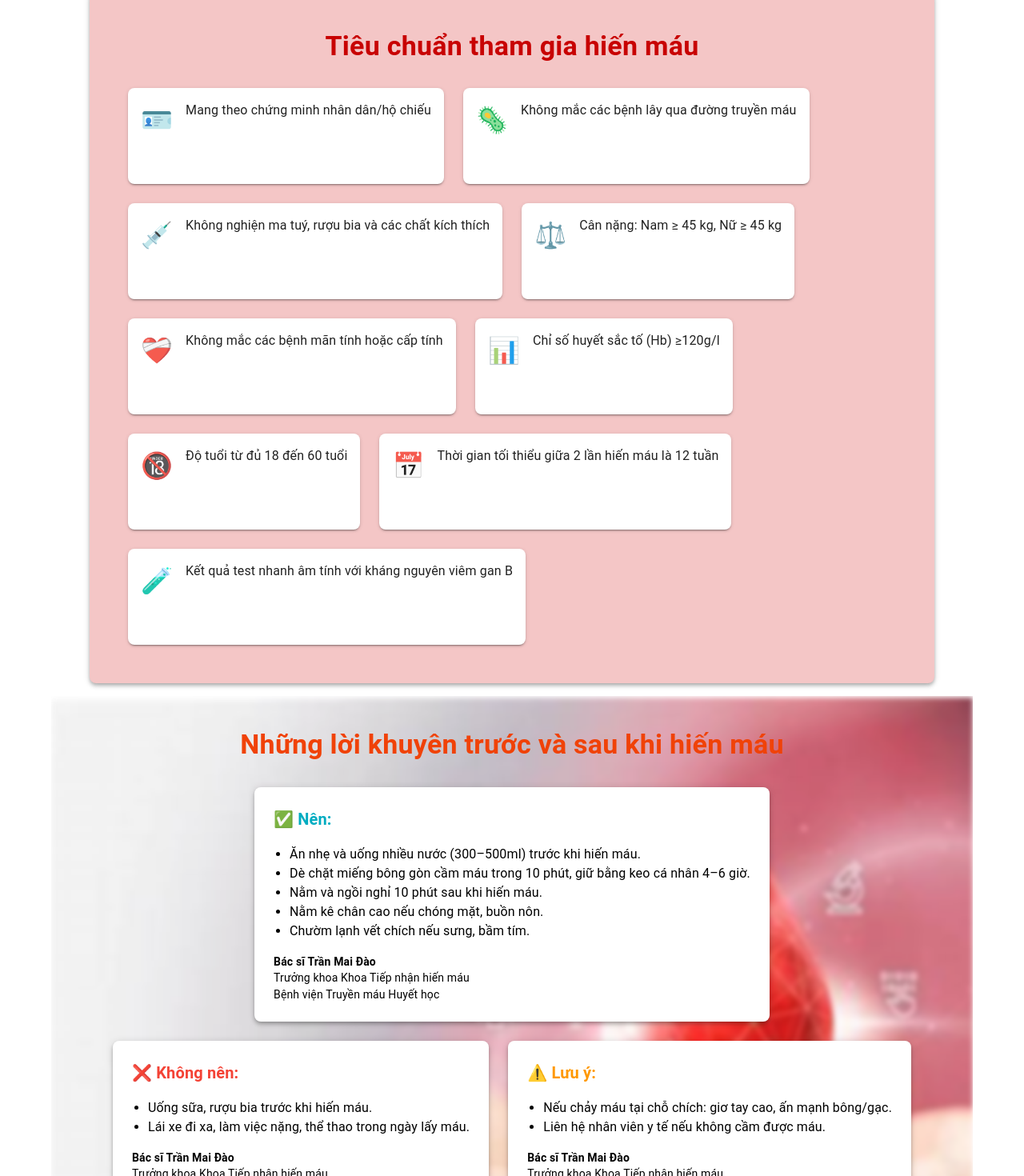
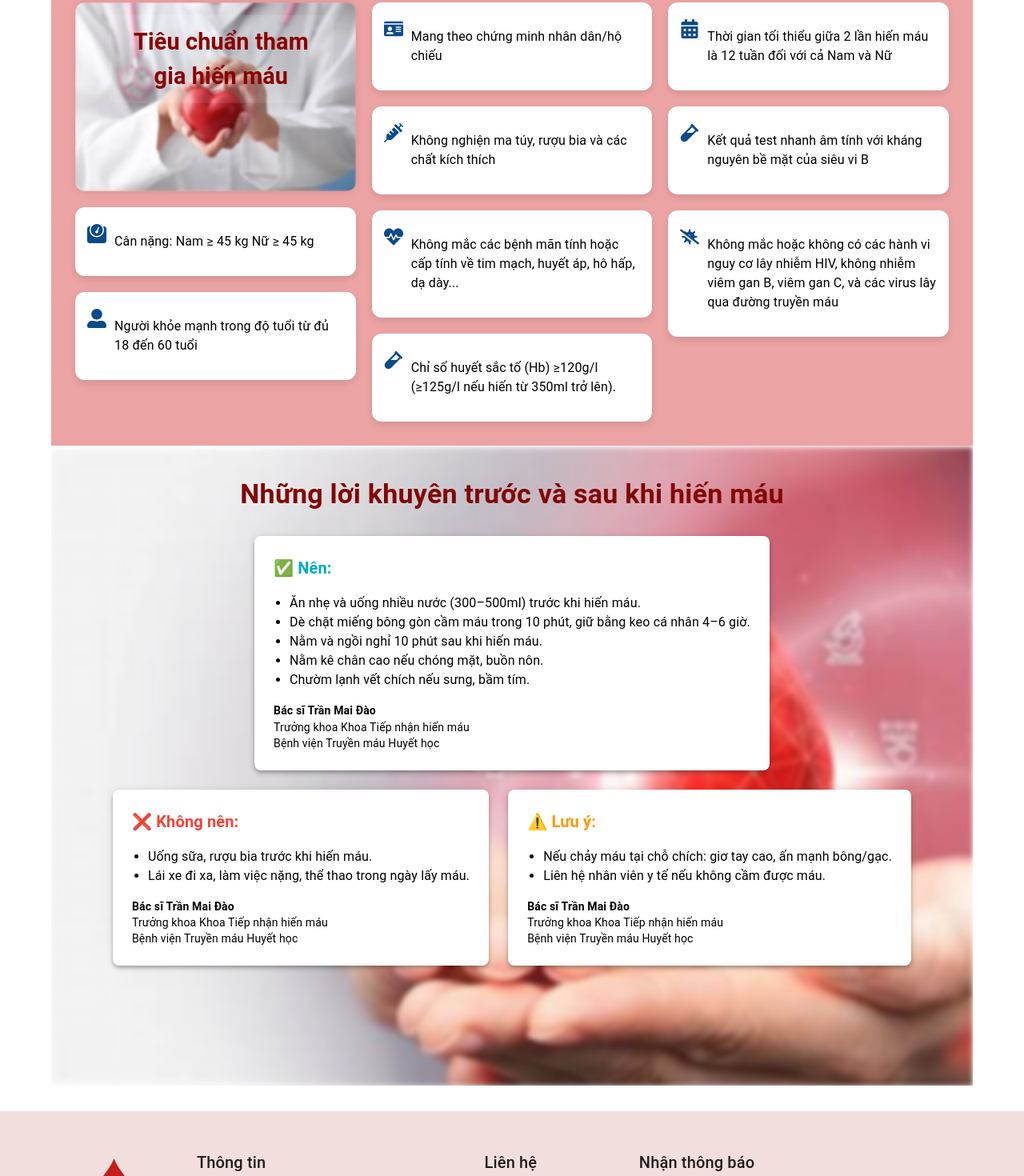
Before and after one commit to Huukha182624/Blood_donationFE, a React (Vite) app: page /hien-mau in a window 1280 px wide. Shown: the part 268-1738 px from the top of the page at 80% size. Built offline with nearby package versions, Linux system fonts and the light colour scheme.

Commit message:
Update BloodDonation.jsx

```diff
--- a/src/pages/BloodDonation.jsx
+++ b/src/pages/BloodDonation.jsx
@@ -1,166 +1,15 @@
-import React from 'react';
-import { Box, Grid, Paper, Typography } from '@mui/material';
-
-// Danh sách tiêu chuẩn hiến máu
-const standards = [
-    { icon: '🪪', text: 'Mang theo chứng minh nhân dân/hộ chiếu' },
-    { icon: '🦠', text: 'Không mắc các bệnh lây qua đường truyền máu' },
-    { icon: '💉', text: 'Không nghiện ma tuý, rượu bia và các chất kích thích' },
-    { icon: '⚖️', text: 'Cân nặng: Nam ≥ 45 kg, Nữ ≥ 45 kg' },
-    { icon: '❤️‍🩹', text: 'Không mắc các bệnh mãn tính hoặc cấp tính' },
-    { icon: '📊', text: 'Chỉ số huyết sắc tố (Hb) ≥120g/l' },
-    { icon: '🔞', text: 'Độ tuổi từ đủ 18 đến 60 tuổi' },
-    { icon: '📅', text: 'Thời gian tối thiểu giữa 2 lần hiến máu là 12 tuần' },
-    { icon: '🧪', text: 'Kết quả test nhanh âm tính với kháng nguyên viêm gan B' },
-];
-
-const StandardsBox = () => {
-    return (
-        <Box sx={{ backgroundColor: '#fff', py: 2, px: { xs: 2, md: 6 } }}>
-            <Box
-                sx={{
-                    maxWidth: 1200,
-                    mx: 'auto',
-                    backgroundColor: 'rgb(244, 198, 198)',
-                    borderRadius: 2,
-                    boxShadow: 4,
-                    p: { xs: 3, md: 6 },
-                }}
-            >
-                <Typography
-                    variant="h4"
-                    align="center"
-                    sx={{ fontWeight: 'bold', color: 'rgb(200, 2, 2)', mb: 4 }}
-                >
-                    Tiêu chuẩn tham gia hiến máu
-                </Typography>
-
-                <Grid container spacing={3}>
-                    {standards.map((item, index) => (
-                        <Grid item xs={12} sm={6} md={4} key={index}>
-                            <Paper
-                                elevation={2}
-                                sx={{
-                                    p: 2,
-                                    minHeight: 120,
-                                    display: 'flex',
-                                    alignItems: 'flex-start',
-                                    gap: 2,
-                                    borderRadius: 2,
-                                    backgroundColor: '#ffffff',
-                                }}
-                            >
-                                <Box sx={{ fontSize: 32 }}>{item.icon}</Box>
-                                <Typography variant="body1">{item.text}</Typography>
-                            </Paper>
-                        </Grid>
-                    ))}
-                </Grid>
-            </Box>
-        </Box>
-    );
-};
+// BloodDonation.jsx
+import React from "react";
+import BloodDonationStandards from "../components/BloodDonationStandards";
 
 
+import Tips from "../components/Tips"; // bạn có thể chia phần lời khuyên ra file riêng
 
-
-// TRANG CHÍNH
 const BloodDonation = () => {
     return (
         <>
-            {/* PHẦN 1: TIÊU CHUẨN HIẾN MÁU */}
-            <StandardsBox />
-
-            {/* PHẦN 2: HƯỚNG DẪN TRƯỚC VÀ SAU KHI HIẾN */}
-            <Box sx={{ position: 'relative', minHeight: '100vh', overflow: 'hidden' }}>
-                {/* Background mờ */}
-                <Box
-                    sx={{
-                        position: 'absolute',
-                        top: 2,
-                        left: 0,
-                        width: '100%',
-                        height: '100%',
-                        backgroundImage: 'url("/donation.jpg")',
-                        backgroundSize: 'cover',
-                        backgroundPosition: 'center',
-                        opacity: 0.9,
-                        filter: 'blur(3px)',
-                        zIndex: 0,
-                    }}
-                />
-                {/* Nội dung nổi bật */}
-                <Box sx={{ position: 'relative', zIndex: 1, color: 'white', py: 5, px: 2 }}>
-                    <Typography variant="h4" align="center" sx={{ color: 'rgb(240, 66, 8)', fontWeight: 'bold', mb: 4 }}>
-                        Những lời khuyên trước và sau khi hiến máu
-                    </Typography>
-
-                    <Grid container spacing={3} justifyContent="center">
-                        {/* ✅ NÊN */}
-                        <Grid item xs={12} md={4}>
-                            <Paper elevation={4} sx={{ p: 3, borderRadius: 2, backgroundColor: 'white', color: 'black' }}>
-                                <Typography variant="h6" sx={{ color: '#00ACC1', fontWeight: 'bold', mb: 1 }}>
-                                    ✅ Nên:
-                                </Typography>
-                                <ul style={{ paddingLeft: 20 }}>
-                                    <li>Ăn nhẹ và uống nhiều nước (300–500ml) trước khi hiến máu.</li>
-                                    <li>Dè chặt miếng bông gòn cầm máu trong 10 phút, giữ bằng keo cá nhân 4–6 giờ.</li>
-                                    <li>Nằm và ngồi nghỉ 10 phút sau khi hiến máu.</li>
-                                    <li>Nằm kê chân cao nếu chóng mặt, buồn nôn.</li>
-                                    <li>Chườm lạnh vết chích nếu sưng, bầm tím.</li>
-                                </ul>
-                                <Typography variant="body2" sx={{ mt: 2 }}>
-                                    <strong>Bác sĩ Trần Mai Đào</strong>
-                                    <br />
-                                    Trưởng khoa Khoa Tiếp nhận hiến máu
-                                    <br />
-                                    Bệnh viện Truyền máu Huyết học
-                                </Typography>
-                            </Paper>
-                        </Grid>
-
-                        {/* ❌ KHÔNG NÊN */}
-                        <Grid item xs={12} md={4}>
-                            <Paper elevation={4} sx={{ p: 3, borderRadius: 2, backgroundColor: 'white', color: 'black' }}>
-                                <Typography variant="h6" sx={{ color: '#F44336', fontWeight: 'bold', mb: 1 }}>
-                                    ❌ Không nên:
-                                </Typography>
-                                <ul style={{ paddingLeft: 20 }}>
-                                    <li>Uống sữa, rượu bia trước khi hiến máu.</li>
-                                    <li>Lái xe đi xa, làm việc nặng, thể thao trong ngày lấy máu.</li>
-                                </ul>
-                                <Typography variant="body2" sx={{ mt: 2 }}>
-                                    <strong>Bác sĩ Trần Mai Đào</strong>
-                                    <br />
-                                    Trưởng khoa Khoa Tiếp nhận hiến máu
-                                    <br />
-                                    Bệnh viện Truyền máu Huyết học
-                                </Typography>
-                            </Paper>
-                        </Grid>
-
-                        {/* ⚠️ LƯU Ý */}
-                        <Grid item xs={12} md={4}>
-                            <Paper elevation={4} sx={{ p: 3, borderRadius: 2, backgroundColor: 'white', color: 'black' }}>
-                                <Typography variant="h6" sx={{ color: '#FF9800', fontWeight: 'bold', mb: 1 }}>
-                                    ⚠️ Lưu ý:
-                                </Typography>
-                                <ul style={{ paddingLeft: 20 }}>
-                                    <li>Nếu chảy máu tại chỗ chích: giơ tay cao, ấn mạnh bông/gạc.</li>
-                                    <li>Liên hệ nhân viên y tế nếu không cầm được máu.</li>
-                                </ul>
-                                <Typography variant="body2" sx={{ mt: 2 }}>
-                                    <strong>Bác sĩ Trần Mai Đào</strong>
-                                    <br />
-                                    Trưởng khoa Khoa Tiếp nhận hiến máu
-                                    <br />
-                                    Bệnh viện Truyền máu Huyết học
-                                </Typography>
-                            </Paper>
-                        </Grid>
-                    </Grid>
-                </Box>
-            </Box>
+            <BloodDonationStandards />
+            <Tips />
         </>
     );
 };
```
